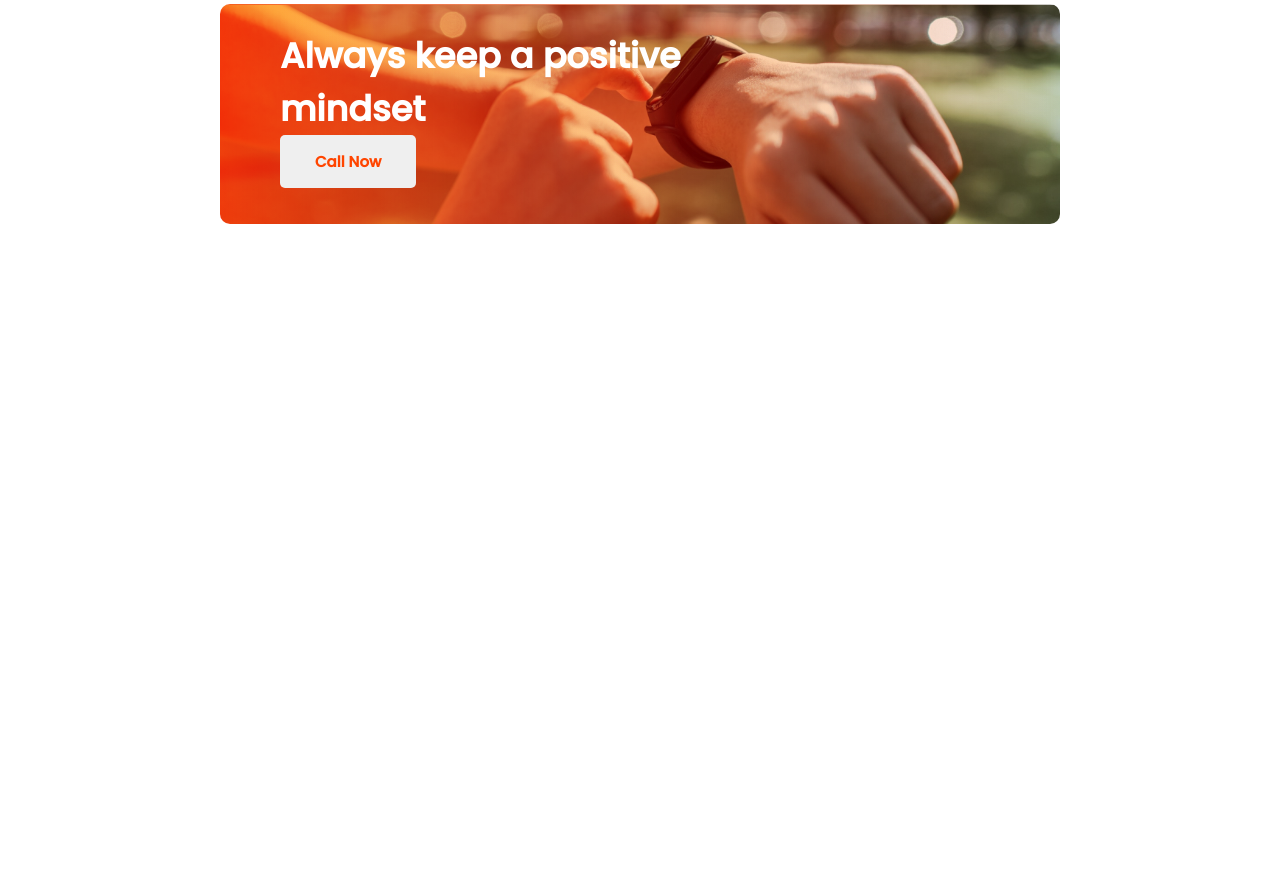
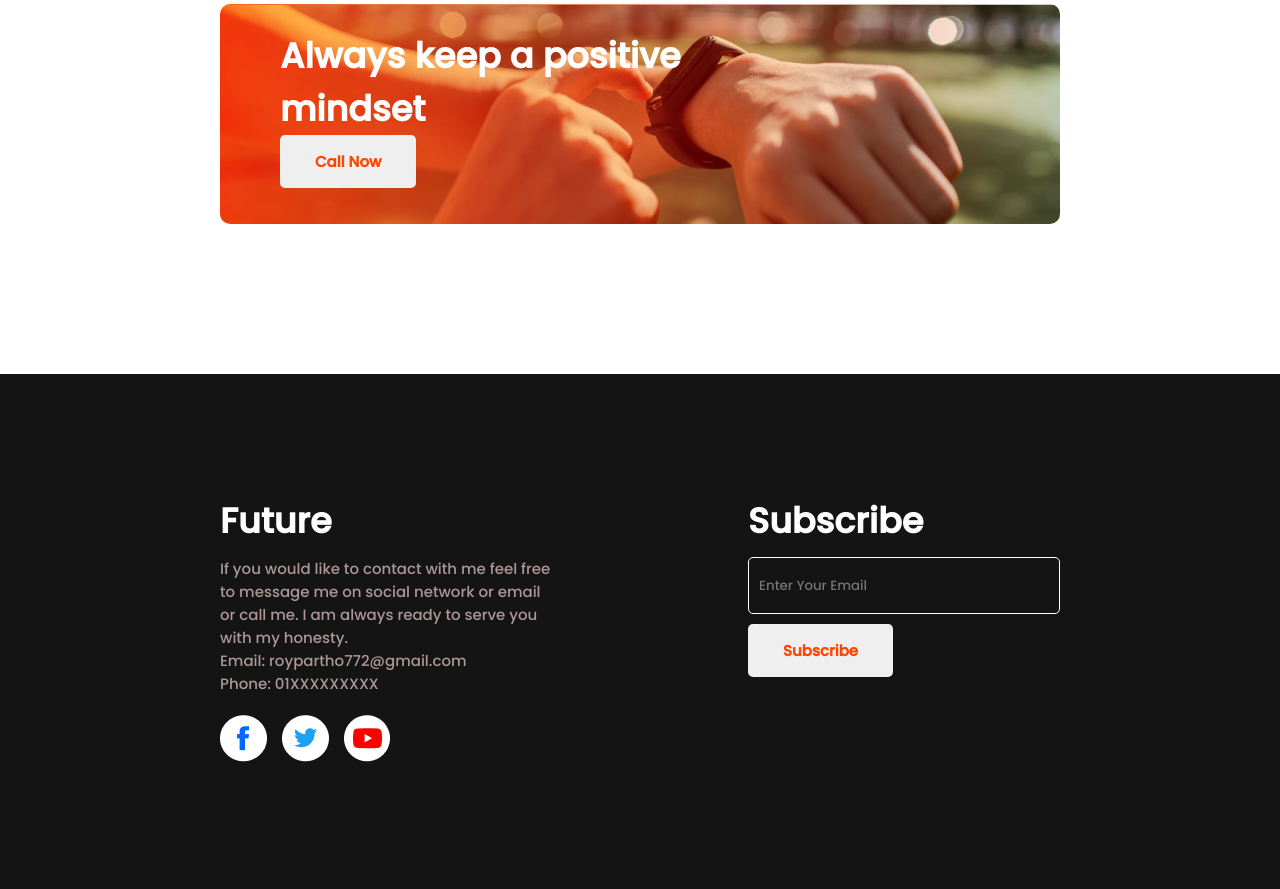
Before and after one commit to parthoroy77/Assignment-1, a plain HTML site: page index.html in a window 1280 px wide. Shown: the part 3060-3949 px from the top of the page. Before the commit the page ends 3334 px from the top, so only its background shows below. Drawn offline with Linux system fonts and the light colour scheme.

Commit message:
footer added

```diff
--- a/index.html
+++ b/index.html
@@ -95,5 +95,25 @@
             </div>
         </section>
     </main>
+    <footer class="footer-section">
+        <div class="contact-container">
+            <h3 class="contact-title">Future</h3>
+            <p class="contact-description">
+                If you would like to contact with me feel free to message me on social network or email or call me. I am always ready to serve you with my honesty. <br>
+                Email: roypartho772@gmail.com <br>
+                Phone: 01XXXXXXXXX
+            </p>
+            <ul class="contact-icon">
+                <li> <img src="./images/icons/fb.png" alt=""> </li>
+                <li> <img src="./images/icons/twitter.png" alt=""></li>
+                <li><img src="./images/icons/youtube.png" alt=""></li>
+            </ul>
+        </div>
+        <div class="subscribe-container">
+            <h4 class="subscribe-title">Subscribe</h4>
+            <input type="email" placeholder="Enter Your Email" class="subscribe-box"> <br>
+            <input type="button" value="Subscribe" class="subscribe-btn">
+        </div>
+    </footer>
 </body>
 </html>
--- a/styles/style.css
+++ b/styles/style.css
@@ -103,6 +103,7 @@
 /* gradient section */
 .gradient-container{
     padding: 50px 220px;
+    margin-bottom: 100px;
 }
 .gradient-item{
     height: 220px;
@@ -129,3 +130,53 @@
     color: orangered;
 }
 /* footer section */
+.footer-section{
+    background-color: #151414 ;
+    padding: 120px 220px;
+    display: flex;
+    gap: 100px;
+    justify-content: space-between;
+
+}
+.contact-title{
+    color: white;
+    font-size: 35px;
+    font-weight: 600;
+}
+.contact-description{
+    color:#ae9797;
+    font-size: 15px;
+    font-weight: 400;
+    padding-right: 90px;
+    margin: 10px 0 20px 0;
+}
+.contact-icon{
+    list-style: none;
+    display: flex;
+    gap: 15px;
+
+}
+.subscribe-title{
+    font-size: 35px;
+    font-weight: 600;
+    color: white;
+}
+.subscribe-box{
+    background-color: #151414;
+    height: 55px;
+    width: 300px;
+    border: 1px solid white;
+    border-radius: 5px;
+    padding-left: 10px;
+    color: white;
+    margin: 10px 0;
+}
+.subscribe-btn{
+    align-items: center;
+    padding: 15px 35px;
+    border: none;
+    border-radius: 5px;
+    font-size: 15px;
+    font-weight: 700;
+    color: orangered;
+}
```
